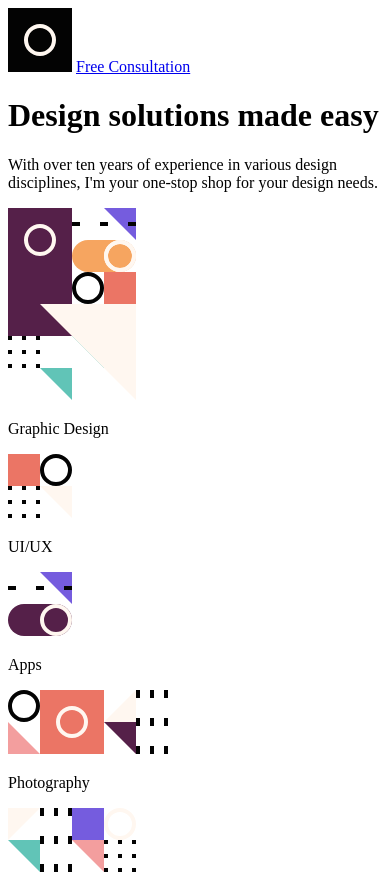
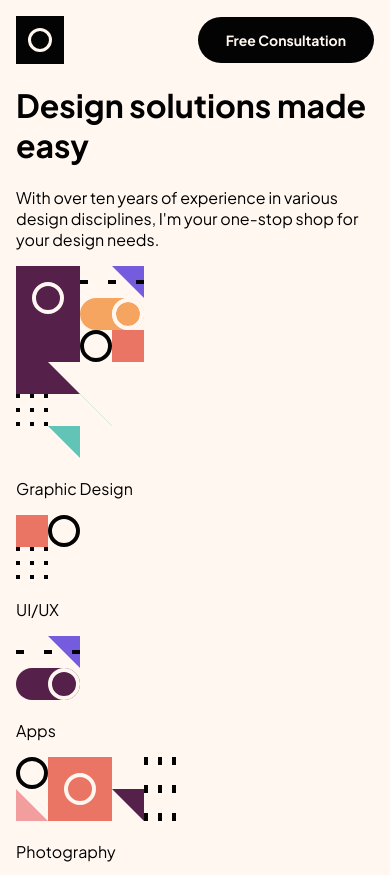
Before and after one commit to surrealgee/single-page-design-portfolio, a plain HTML site: page index.html in a window 390 px wide. Shown: the top 875 px of the page. Drawn offline with Linux system fonts and the light colour scheme.

Commit message:
Style header for mobile

```diff
--- a/index.html
+++ b/index.html
@@ -12,6 +12,13 @@
     />
 
     <title>Frontend Mentor | Single-page design portfolio</title>
+    <link rel="preconnect" href="https://fonts.googleapis.com" />
+    <link rel="preconnect" href="https://fonts.gstatic.com" crossorigin />
+    <link
+      href="https://fonts.googleapis.com/css2?family=Plus+Jakarta+Sans:wght@400;500;700&display=swap"
+      rel="stylesheet"
+    />
+    <link rel="stylesheet" href="style.css" />
   </head>
   <body>
     <div class="wrapper">
--- /dev/null
+++ b/style.css
@@ -0,0 +1,38 @@
+* {
+  box-sizing: border-box;
+}
+
+html,
+body {
+  margin: 0;
+}
+
+body {
+  font-family: "Plus Jakarta Sans", sans-serif;
+  background: #fff7f0;
+  padding: 1em;
+}
+
+.header {
+  display: flex;
+  justify-content: space-between;
+  align-items: center;
+}
+
+.logo {
+  width: 48px;
+}
+
+.btn {
+  border-radius: 28px;
+  font-weight: 700;
+  font-size: 0.875rem;
+  padding: 1em 2em;
+  text-decoration: none;
+  cursor: pointer;
+}
+
+.btn--primary {
+  background: #030303;
+  color: #fff7f0;
+}
```
